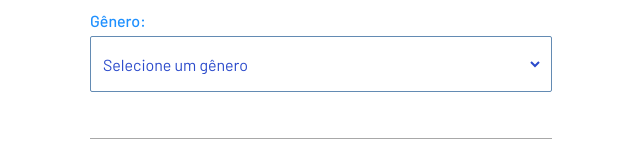
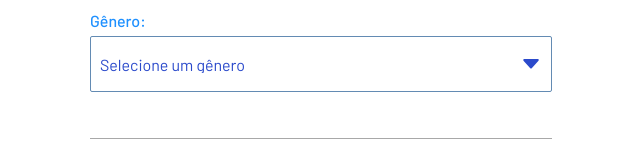
Before and after one commit to felipeemarcon/accessible-form, a plain HTML site: page index.html in a window 1280 px wide. Shown: the part 473-641 px from the top of the page, 319-959 px from the left. Drawn offline with Linux system fonts and the light colour scheme.

Commit message:
add chevron to select field

```diff
--- a/style.css
+++ b/style.css
@@ -26,9 +26,16 @@ body {
   justify-content: center;
 }
 
-/* input {
+input,
+select,
+button {
+  /* -webkit-appearance: none; */
+  background: transparent;
+  box-shadow: none;
+  -moz-appearance: none;
   -webkit-appearance: none;
-} */
+  appearance: none;
+}
 
 #app {
   width: 100%;
@@ -112,7 +119,26 @@ fieldset legend {
 
 #form .div-select {
   width: 100%;
-  padding: 0 8px;
+  padding: 0 9px;
+  position: relative;
+  cursor: pointer;
+}
+
+#form .div-select::before {
+  content: "";
+  position: absolute;
+  width: 18px;
+  height: 10px;
+  top: 50%;
+  right: 12px;
+  transform: translateY(-50%) rotate(0);
+  transform-origin: center center;
+  background-image: url("./images/chevron-down.svg");
+  background-repeat: no-repeat;
+  background-position: 98% center;
+  cursor: pointer;
+  pointer-events: none;
+  transition: 0.24s ease-in-out;
 }
 
 #form .div-select select {
@@ -120,7 +146,7 @@ fieldset legend {
   height: 54px;
   border: none;
   font-size: 16px;
-  background: transparent;
+  cursor: pointer;
 }
 
 #form input[type="date"],
@@ -144,6 +170,16 @@ fieldset legend {
 #form input:hover,
 #form .div-select:hover {
   box-shadow: 0 0 0 2px rgba(30, 144, 255, 0.32);
+}
+
+#form .div-select:hover::before {
+  transform: translateY(-20%) rotate(0deg);
+  transform-origin: center center;
+}
+
+#form .div-select:focus-within::before {
+  transform: translateY(-50%) rotate(180deg);
+  transform-origin: center center;
 }
 
 #form input:focus,
```
Also changed, not shown: images/chevron-down.svg (added).
